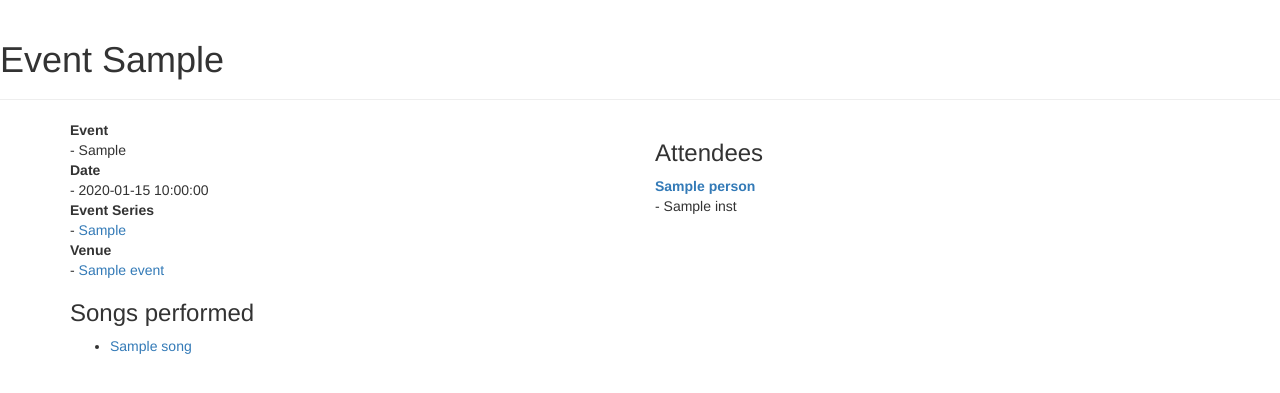
After one commit to paulhkoester16/jamdb, a Flask app: template templates/detail_event_occ.html in a window 1280 px wide. The commit adds this page. Shown: the top 393 px of the page. Run offline with Flask 3, Linux system fonts and the light colour scheme; the template is opened without the code that fills it: most values are stand-ins (such as "Sample title", 1, 10 or a date in 2020); some libraries are stand-ins or nearby versions.

Commit message:
add detail event page

```diff
--- a/app.py
+++ b/app.py
@@ -123,17 +123,16 @@ def overview_event_occs():
 #     summaries = resolver.overview_people().to_dict(orient="records")
 #     return render_template("overview_people.html", summaries=summaries)
 
-
-# @app.route("/detail-event-occ/", methods=["GET", "POST"])
-# def detail_event_occ():
-#     db_handler = init_db_handler()
-#     return render_template("detail_event_occ.html")
+@app.route("/detail-event-occ/<string:event_occ_id>")
+def detail_event_occ(event_occ_id):
+    db_handler = init_db_handler()
+    return render_template("detail_event_occ.html")
 
 
-# @app.route("/detail-performed-song/", methods=["GET", "POST"])
-# def detail_performed_song():
-#     db_handler = init_db_handler()
-#     return render_template("detail_performed_song.html")
+@app.route("/detail-performed-song/<string:song_perform_id>")
+def detail_performed_song(song_perform_id):
+    db_handler = init_db_handler()
+    return render_template("detail_performed_song.html")
 
 
 # @app.route("/detail-song/", methods=["GET", "POST"])
@@ -158,6 +157,28 @@ def detail_person(person_id):
 
     person["pictures"] = [str(pic_path.absolute()) for pic_path in person["pictures"]]
 
+    with_me_ids = {x["song_perform_id"] for x in person["songs_performed_with_me"]}
+    songs_perform = defaultdict(list)
+    orig_songs_perform = person.pop("songs_perform", [])
+    for sp in orig_songs_perform:
+        if sp["song_perform_id"] not in with_me_ids:
+            songs_perform[sp["event_occ_id"]].append(sp)
+    songs_perform = sorted(
+        [[k, v] for k, v in songs_perform.items()],
+        key=lambda x: x[1][0]["event_occ_id"]
+    )
+    person["songs_performed_without_me"] = songs_perform
+
+    songs_performed_with_me = defaultdict(list)
+    orig_songs_performed_with_me = person.pop("songs_performed_with_me", [])
+    for sp in orig_songs_performed_with_me:
+        songs_performed_with_me[sp["event_occ_id"]].append(sp)
+    songs_performed_with_me = sorted(
+        [[k, v] for k, v in songs_performed_with_me.items()],
+        key=lambda x: x[1][0]["event_occ_id"]
+    )
+    person["songs_performed_with_me"] = songs_performed_with_me
+
     return render_template("detail_person.html", person=person)
 
 # @app.route("/detail-venue/", methods=["GET", "POST"])
--- a/jamdb/jamming.sql
+++ b/jamdb/jamming.sql
@@ -284,6 +284,10 @@ CREATE VIEW PersonView AS
     SELECT p.id as person_id, p.public_name, p.full_name
     FROM Person as p;
 
+CREATE VIEW InstrumentView AS
+    SELECT i.id as instrument_id, i.instrument
+    FROM Instrument as i;
+
 CREATE VIEW SubgenreView AS
     SELECT
         s.id as subgenre_id, s.genre_id, s.subgenre, g.genre
--- /dev/null
+++ b/templates/detail_event_occ.html
@@ -0,0 +1,78 @@
+{% set event_occ = event["event_occ"] %}
+<!doctype html>
+<html lang="en">
+
+<head>
+  <meta charset="utf-8">
+  <meta name="viewport" content="width=device-width, initial-scale=1">
+  <title>Detail View of Event</title>
+  <link rel="stylesheet" href="https://maxcdn.bootstrapcdn.com/bootstrap/3.4.1/css/bootstrap.min.css">
+  <script src="https://ajax.googleapis.com/ajax/libs/jquery/3.7.1/jquery.min.js"></script>
+  <script src="https://maxcdn.bootstrapcdn.com/bootstrap/3.4.1/js/bootstrap.min.js"></script>
+
+</head>
+
+<body>
+  <div class="page-header">
+      <h1>Event {{ event_occ }}</h1>
+  </div>
+  <div class="container">
+    <div class="row">
+      <div class="col-lg-6">
+        <dl>
+          <dt>Event</dt>
+          <dd>- {{ event_occ }}</dd>
+          <dt>Date</dt>
+          <dd>- {{ event["event_occ_date"] }}</dd>
+          <dt>Event Series</dt>
+          <dd>- <a href="{{ url_for('detail_event_gen', event_gen_id=event['event_gen_id']) }}">{{ event["event_gen"] }} </a></dd>
+          <dt>Venue</dt>
+          <dd>-  <a href="{{ url_for('detail_venue', venue_id=event['venue_id']) }}">{{ event["venue_name"] }}</a></dd>
+        </dl>
+
+      <h3>Songs performed</h3>
+        <ul>
+          {% for song in event["songs"] %}
+            <li>
+              <a href="{{ url_for('detail_performed_song', song_perform_id=song['song_perform_id']) }}">
+                {{ song["song"] }}
+             </a>
+             </li>
+          {% endfor %}
+        </ul>
+
+
+      </div>
+      <div class="col-lg-6">
+        <h3>Attendees</h3>
+        <dl>
+          {% for person in event["players"] %}
+            <dt>
+              <a href="{{ url_for('detail_person', person_id=person['person_id']) }}">
+                {{ person["public_name"] }}
+              </a>
+            </dt>
+            {% for inst in person["instruments"] %}
+              <dd> - {{ inst }}</dd>
+            {% endfor %}
+          {% endfor %}
+        </dl>
+      </div>
+    </div>
+
+    </div>
+  </div>
+<script>
+
+$(document).ready(function(){
+  $("#myInput").on("keyup", function() {
+    var value = $(this).val().toLowerCase();
+    $("#myTable tr").filter(function() {
+      $(this).toggle($(this).text().toLowerCase().indexOf(value) > -1)
+    });
+  });
+});
+</script>
+
+</body>
+</html>
--- a/templates/index.html
+++ b/templates/index.html
@@ -16,7 +16,6 @@
       <ul class="menu">
         <li><a href="{{ url_for('index') }}">Home</a></li>
         <li><a href="{{ url_for('overview_event_occs') }}">Overview of Event Occurences</a></li>
-        <li><a href="{{ url_for('performed_songs_summaries') }}">Performed Songs Summaries</a></li>
         <li><a href="{{ url_for('get_row') }}">Get Row</a></li>
       </ul>
     </nav>
```
Also changed, not shown: jamdb/resolvers.py (+89 -35 lines), templates/detail_person.html (+56 -2 lines), templates/overview_event_occs.html (+11 -3 lines).
